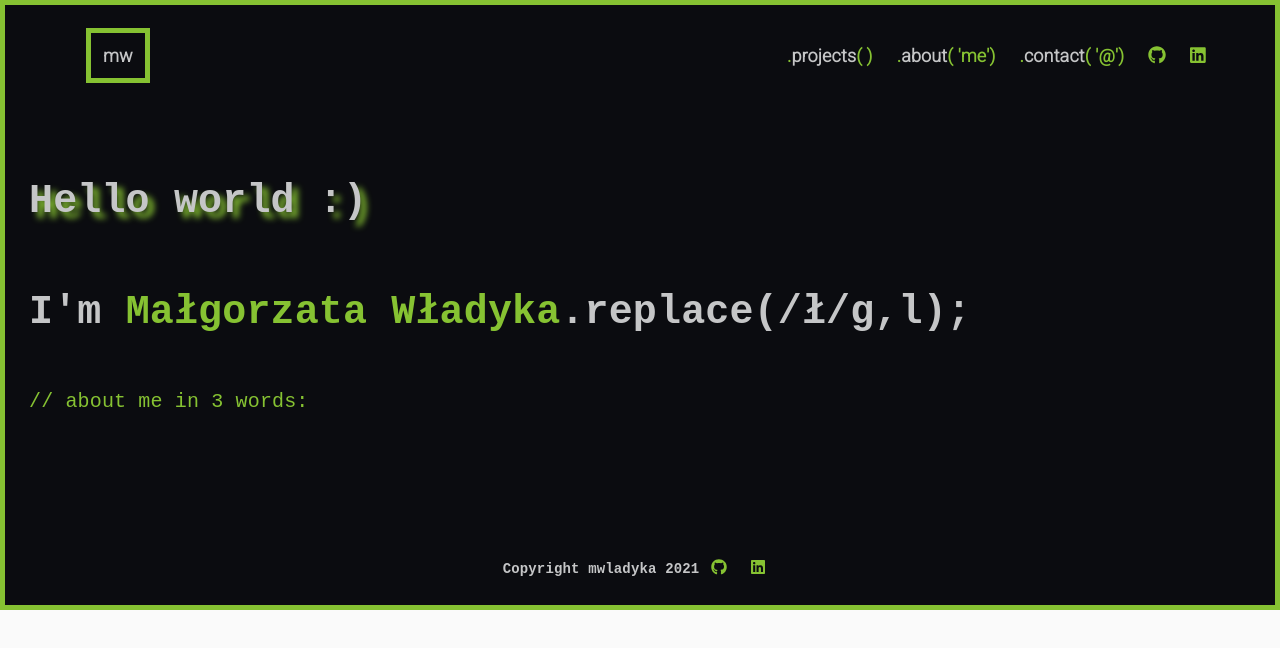
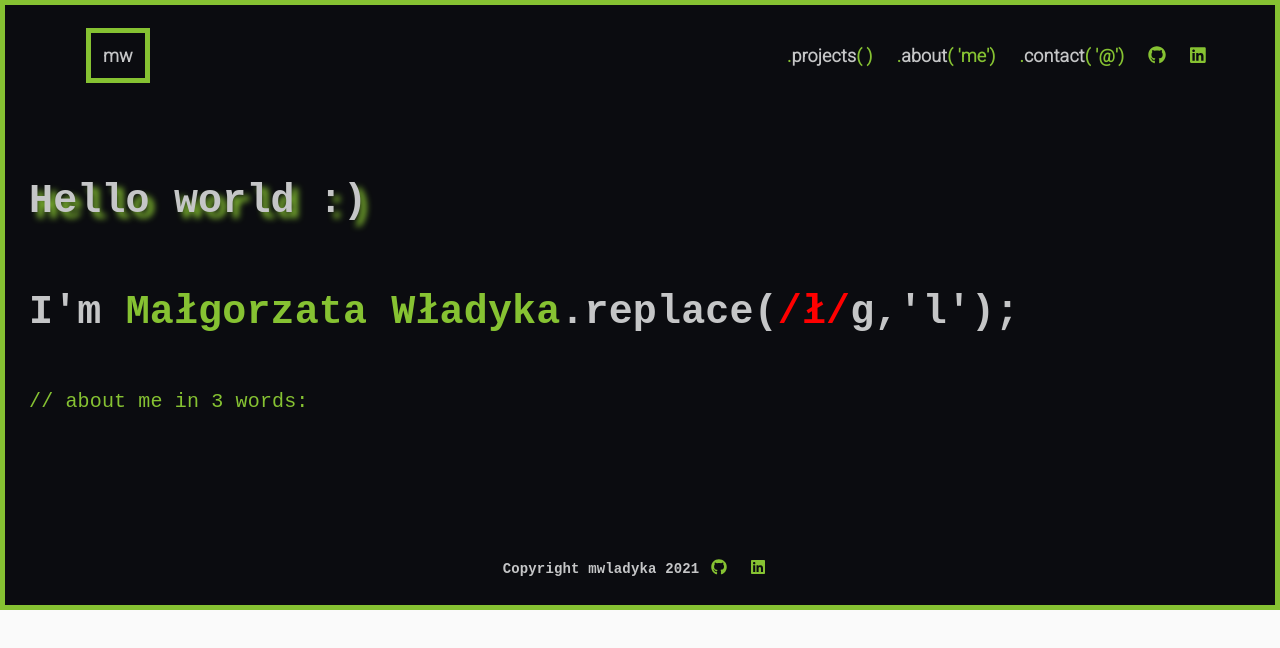
Before and after one commit to mwladyka126/portfolio, a React (Create React App) app: page / in a window 1280 px wide. Shown: the top 648 px of the page. Built offline with nearby package versions, Linux system fonts and the light colour scheme.

Commit message:
change public to build in server.js

```diff
--- a/server.js
+++ b/server.js
@@ -1,7 +1,7 @@
 const path = require("path");
 const express = require("express");
 const app = express();
-const publicPath = path.join(__dirname, "..", "public");
+const publicPath = path.join(__dirname, "../build");
 const port = process.env.PORT || 3000;
 app.use(express.static(publicPath));
 app.get("*", (req, res) => {
--- a/src/components/views/About/About.js
+++ b/src/components/views/About/About.js
@@ -104,7 +104,8 @@ const Component = ({ className, children }) => (
         <FontAwesomeIcon icon={faGlobeAmericas} className={styles.icon} />(
         especially <span> Mexico </span>{" "}
         <FontAwesomeIcon icon={faPepperHot} className={styles.icon} />) and
-        dancing <FontAwesomeIcon icon={faMusic} className={styles.icon} />
+        social dancing{" "}
+        <FontAwesomeIcon icon={faMusic} className={styles.icon} />
         (mostly <span>urbankiz & kizomba </span>).
         <FontAwesomeIcon icon={faShoePrints} className={styles.icon} />{" "}
       </p>
--- a/src/components/views/Homepage/Homepage.js
+++ b/src/components/views/Homepage/Homepage.js
@@ -12,7 +12,7 @@ const Component = ({ className, children }) => (
       <h1 className={styles.me}>
         {" "}
         I'm <span className={styles.name}> Małgorzata Władyka</span>
-        .replace(/ł/g,l);
+        .replace(<span className={styles.replace}>/ł/</span>g,'l');
       </h1>
       <p className={styles.comment}>// about me in 3 words: </p>
       <h1 className={styles.info}> I'm junior web developer.</h1>
--- a/src/components/views/Homepage/Homepage.module.scss
+++ b/src/components/views/Homepage/Homepage.module.scss
@@ -18,6 +18,9 @@
     .me {
       .name {
         color: $color-main;
+      }
+      .replace {
+        color: $color-error;
       }
     }
     .comment {
```
